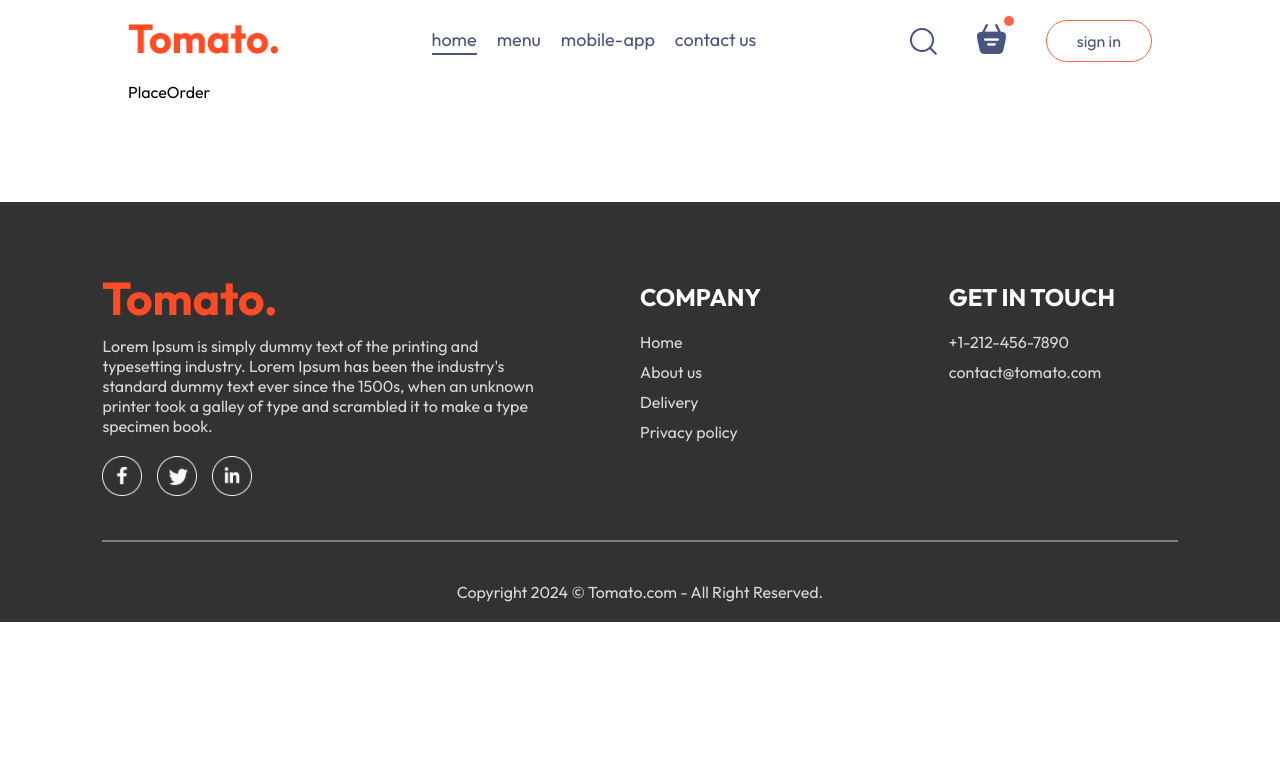
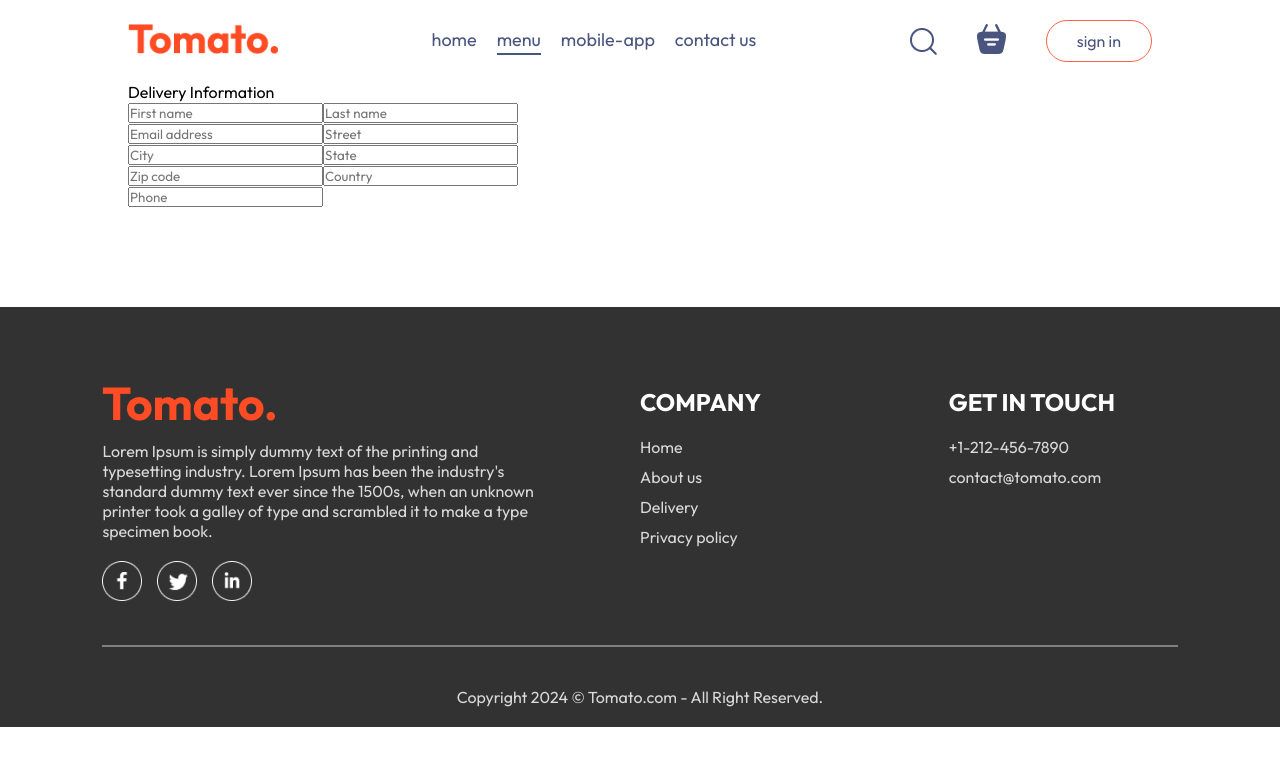
Before and after one commit to Mryasa69/food-order-system, a React (Vite) app: page /order in a window 1280 px wide. Shown: the top 766 px of the page. Built offline with nearby package versions, Linux system fonts and the light colour scheme.

Commit message:
Implement placeOrder

```diff
--- a/src/components/Navbar/Navbar.jsx
+++ b/src/components/Navbar/Navbar.jsx
@@ -2,10 +2,14 @@
 import './Navbar.css'
 import { assets } from '../../assets/assets'
 import { Link } from 'react-router-dom'
+import { useContext } from 'react'
+import { StoreContext } from '../../context/StoreContext'
 
 const Navbar = ({ setShowLogin }) => {
 
-  const [menu, setMenu] = useState("home");
+  const [menu, setMenu] = useState("menu");
+
+  const { getTotalCartAmount } = useContext(StoreContext);
 
   return (
     <div className='navbar'>
@@ -20,7 +24,7 @@
         <img src={assets.search_icon} alt="" />
         <div className="navbar-search-icon">
           <Link to='/cart'><img src={assets.basket_icon} alt="" /></Link>
-          <div className="dot"></div>
+          <div className={getTotalCartAmount() === 0 ? "" : "dot"}></div>
         </div>
         <button onClick={() => setShowLogin(true)}>sign in</button>
       </div>
--- a/src/context/StoreContext.jsx
+++ b/src/context/StoreContext.jsx
@@ -19,16 +19,24 @@
         setCartItems((prev) => ({ ...prev, [itemId]: prev[itemId] - 1 }))
     }
 
-    useEffect(() => {
-        console.log(cartItems);
-    }, [cartItems])
+    const getTotalCartAmount = () => {
+        let totalAmount = 0;
+        for (const item in cartItems) {
+            if (cartItems[item] > 0) {
+                let itemInfo = food_list.find((product) => product._id === item);
+                totalAmount += itemInfo.price * cartItems[item];
+            }
+        }
+        return totalAmount;
+    }
 
     const contextValue = {
         food_list,
         cartItems,
         setCartItems,
         addToCart,
-        removeFromCart
+        removeFromCart,
+        getTotalCartAmount
     }
 
     return (
--- a/src/pages/Cart/Cart.jsx
+++ b/src/pages/Cart/Cart.jsx
@@ -1,10 +1,13 @@
 import React, { useContext } from 'react'
 import './Cart.css'
 import { StoreContext } from '../../context/StoreContext'
+import { useNavigate } from 'react-router-dom'
 
 const Cart = () => {
 
-    const { cartItems, food_list, removeFromCart } = useContext(StoreContext);
+    const { cartItems, food_list, removeFromCart, getTotalCartAmount } = useContext(StoreContext);
+
+    const navigate = useNavigate();
 
 
     return (
@@ -44,20 +47,20 @@
                     <div>
                         <div className="cart-total-details">
                             <p>Subtotal</p>
-                            <p>{0}</p>
+                            <p>${getTotalCartAmount()}</p>
                         </div>
                         <hr />
                         <div className="cart-total-details">
                             <p>Delivery Fee</p>
-                            <p>{2}</p>
+                            <p>${2}</p>
                         </div>
                         <hr />
                         <div className="cart-total-details">
                             <b>Total</b>
-                            <b>{0}</b>
+                            <b>${getTotalCartAmount() + 2}</b>
                         </div>
                     </div>
-                    <button>PROCEED TO CHECKOUT</button>
+                    <button onClick={() => navigate('/order')}>PROCEED TO CHECKOUT</button>
                 </div>
                 <div className="cart-promocode">
                     <div>
--- a/src/pages/PlaceOrder/PlaceOrder.jsx
+++ b/src/pages/PlaceOrder/PlaceOrder.jsx
@@ -3,7 +3,29 @@
 
 const PlaceOrder = () => {
     return (
-        <div>PlaceOrder</div>
+        <form className='place-order'>
+            <div className="place-order-left">
+                <p className="title">Delivery Information</p>
+                <div className="multi-fields">
+                    <input type="text" placeholder='First name' />
+                    <input type="text" placeholder='Last name' />
+                </div>
+                <input type="email" placeholder='Email address' />
+                <input type="text" placeholder='Street' />
+                <div className="multi-fields">
+                    <input type="text" placeholder='City' />
+                    <input type="text" placeholder='State' />
+                </div>
+                <div className="multi-fields">
+                    <input type="text" placeholder='Zip code' />
+                    <input type="text" placeholder='Country' />
+                </div>
+                <input type="text" placeholder='Phone' />
+            </div>
+            <div className="place-order-right">
+                {/* Cart Totals section would go here */}
+            </div>
+        </form>
     )
 }
 
```
